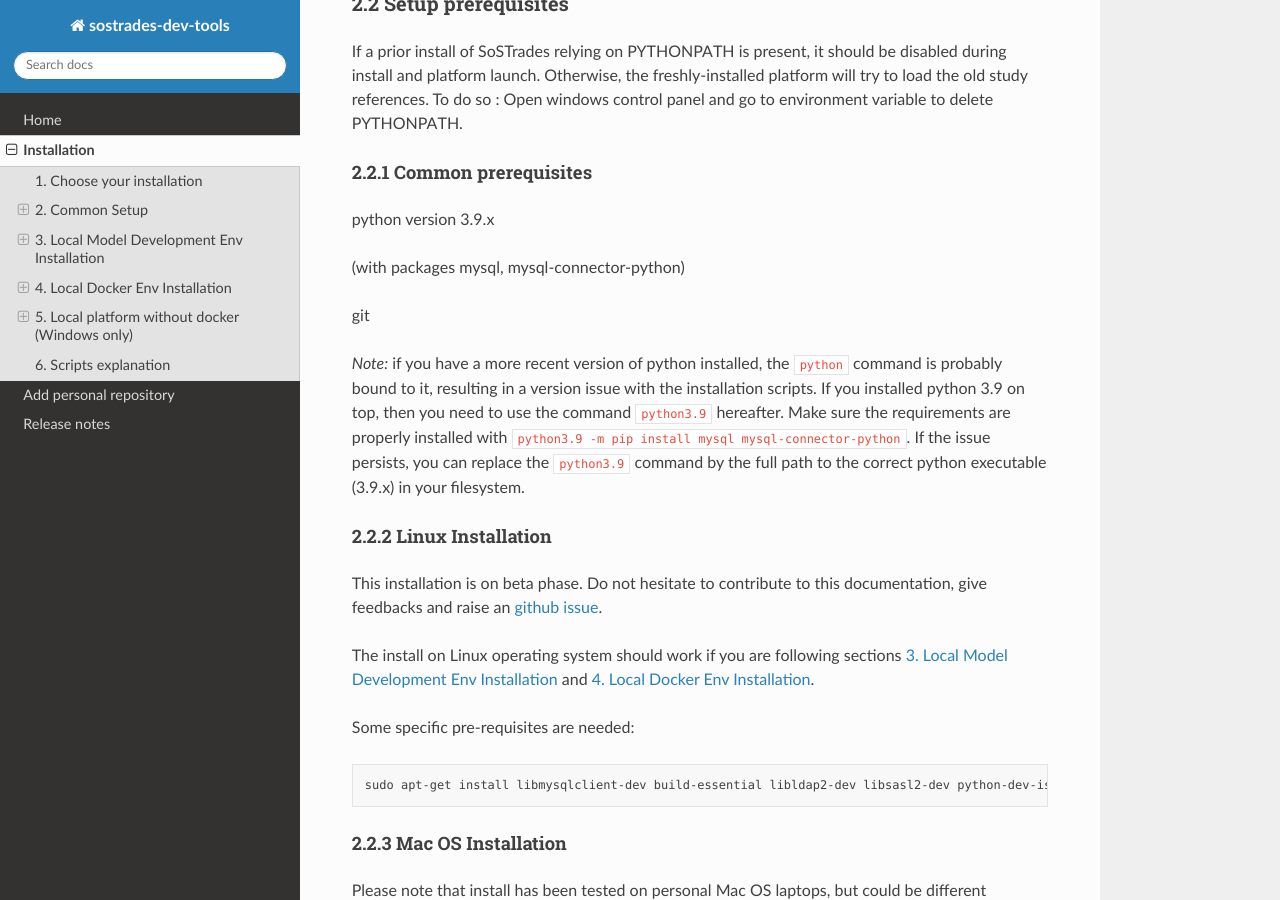
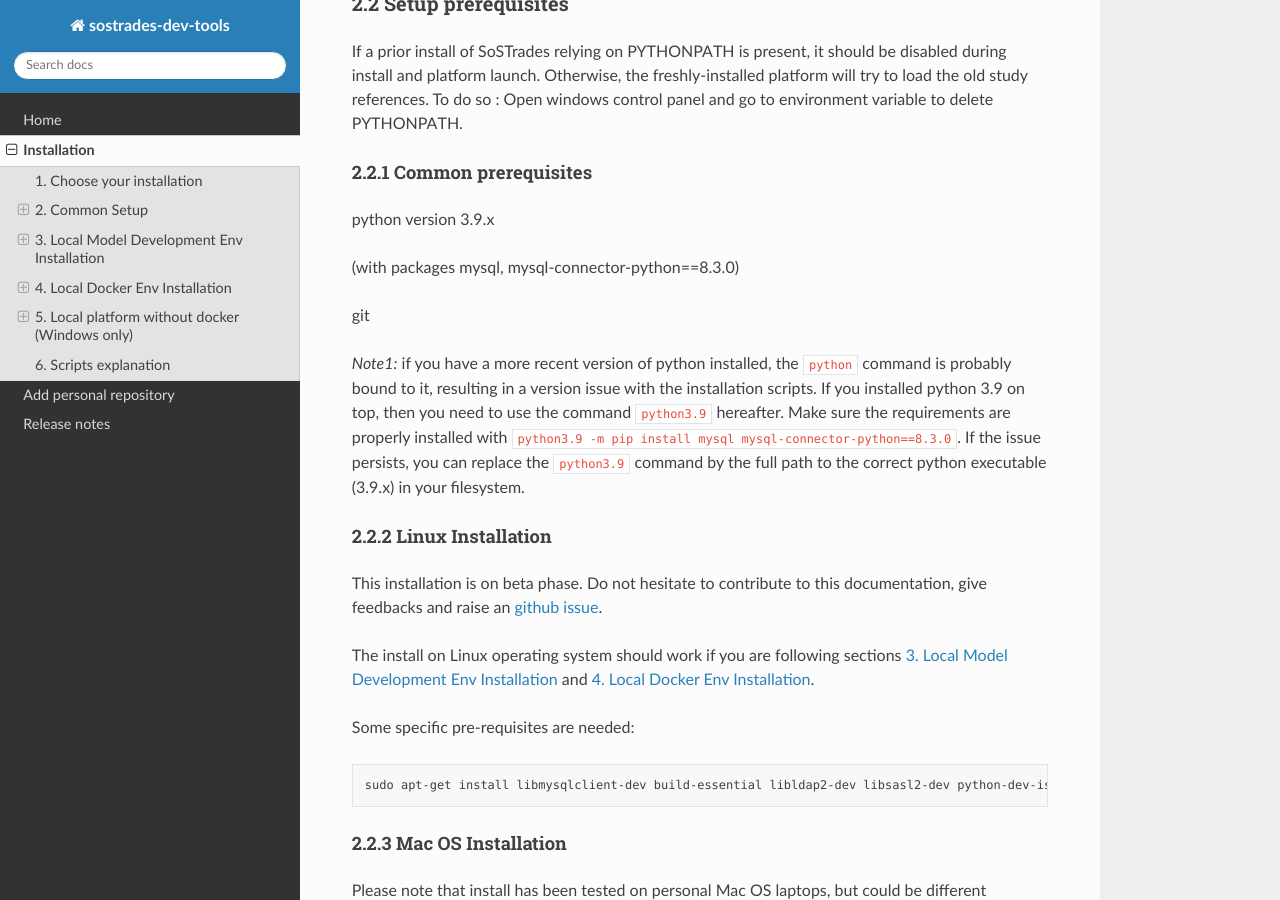
Before and after one commit to os-climate/sostrades-dev-tools, a Sphinx documentation site: the page built from docs/source/installation.md, in a window 1280 px wide and 900 px high, scrolled down 1371 px. Built offline with Sphinx 7.4.7 and the Read the Docs theme 3.1.0, drawn with Linux system fonts in a browser that asks for light colours.

Commit message:
mysql-connector-python==8.3.0 in local install doc

```diff
--- a/docs/source/installation.md
+++ b/docs/source/installation.md
@@ -26,12 +26,12 @@ If a prior install of SoSTrades relying on PYTHONPATH is present, it should be d
 
 python version 3.9.x
 
-(with packages mysql, mysql-connector-python)
+(with packages mysql, mysql-connector-python==8.3.0)
 
 git
 
-*Note:* if you have a more recent version of python installed, the `python` command is probably bound to it, resulting in a version issue with the installation scripts. If you installed python 3.9 on top, then you need to use the command `python3.9` hereafter.
-Make sure the requirements are properly installed with `python3.9 -m pip install mysql mysql-connector-python`. If the issue persists, you can replace the `python3.9` command by the full path to the correct python executable (3.9.x) in your filesystem.
+*Note1:* if you have a more recent version of python installed, the `python` command is probably bound to it, resulting in a version issue with the installation scripts. If you installed python 3.9 on top, then you need to use the command `python3.9` hereafter.
+Make sure the requirements are properly installed with `python3.9 -m pip install mysql mysql-connector-python==8.3.0`. If the issue persists, you can replace the `python3.9` command by the full path to the correct python executable (3.9.x) in your filesystem.
 
 #### 2.2.2 Linux Installation
 
```
